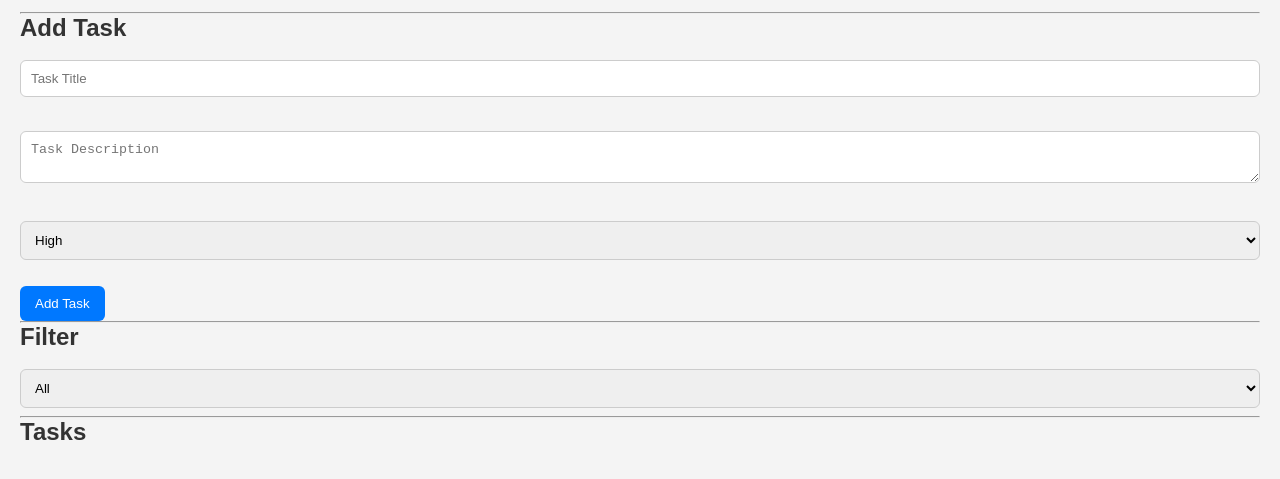
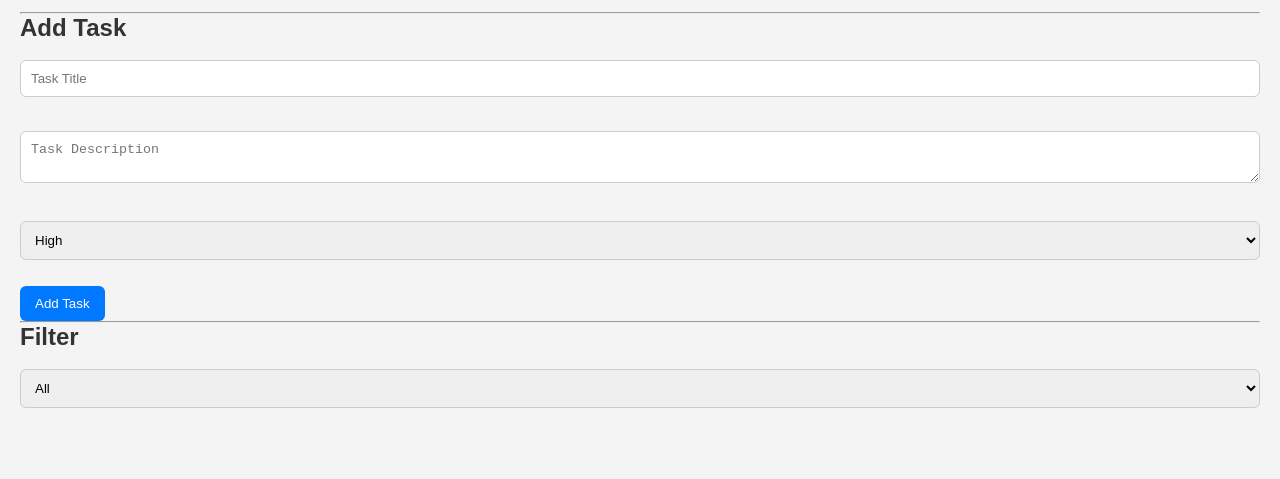
Before and after one commit to amr-eleisawie/web_assigment2, a plain HTML site: page index.html in a window 1280 px wide. Shown: the part 409-888 px from the top of the page. After the commit the page ends 845 px from the top, so only its background shows below. Drawn offline with Linux system fonts and the light colour scheme.

Commit message:
Fix HTML formatting and remove unnecessary lines

```diff
--- a/index.html
+++ b/index.html
@@ -1,5 +1,4 @@
-<!DOCTYPE html>
-<html lang="en">
+<!DOCTYPE html><html lang="en">
 <head>
     <meta charset="UTF-8">
     <title>Task Manager</title>
@@ -40,14 +39,3 @@
         <option value="High">High</option>
         <option value="Medium">Medium</option>
         <option value="Low">Low</option>
-    </select>
-
-    <hr>
-
-    <h2>Tasks</h2>
-    <div id="taskList"></div>
-
-<script src="script.js"></script>
-
-</body>
-</html>
```
